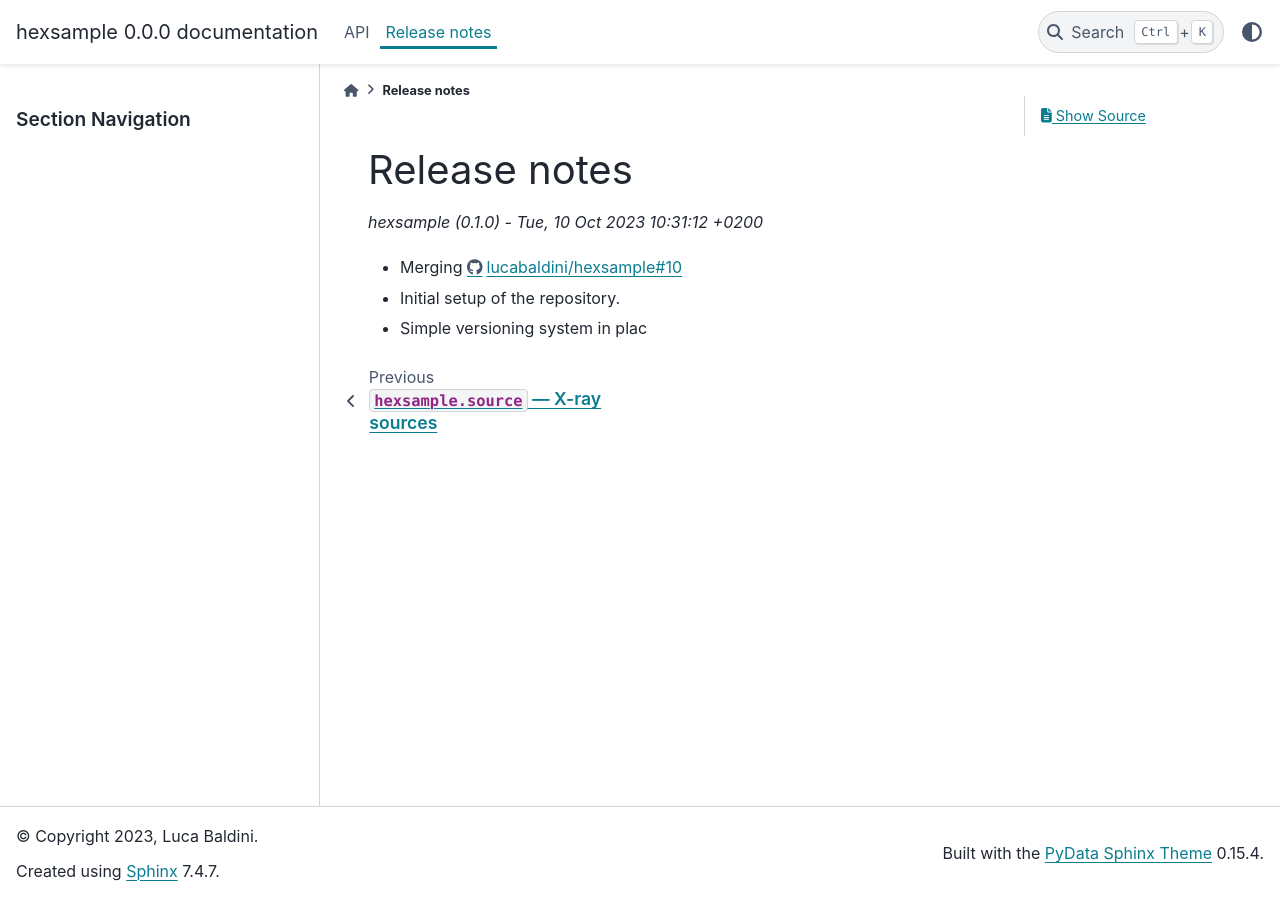
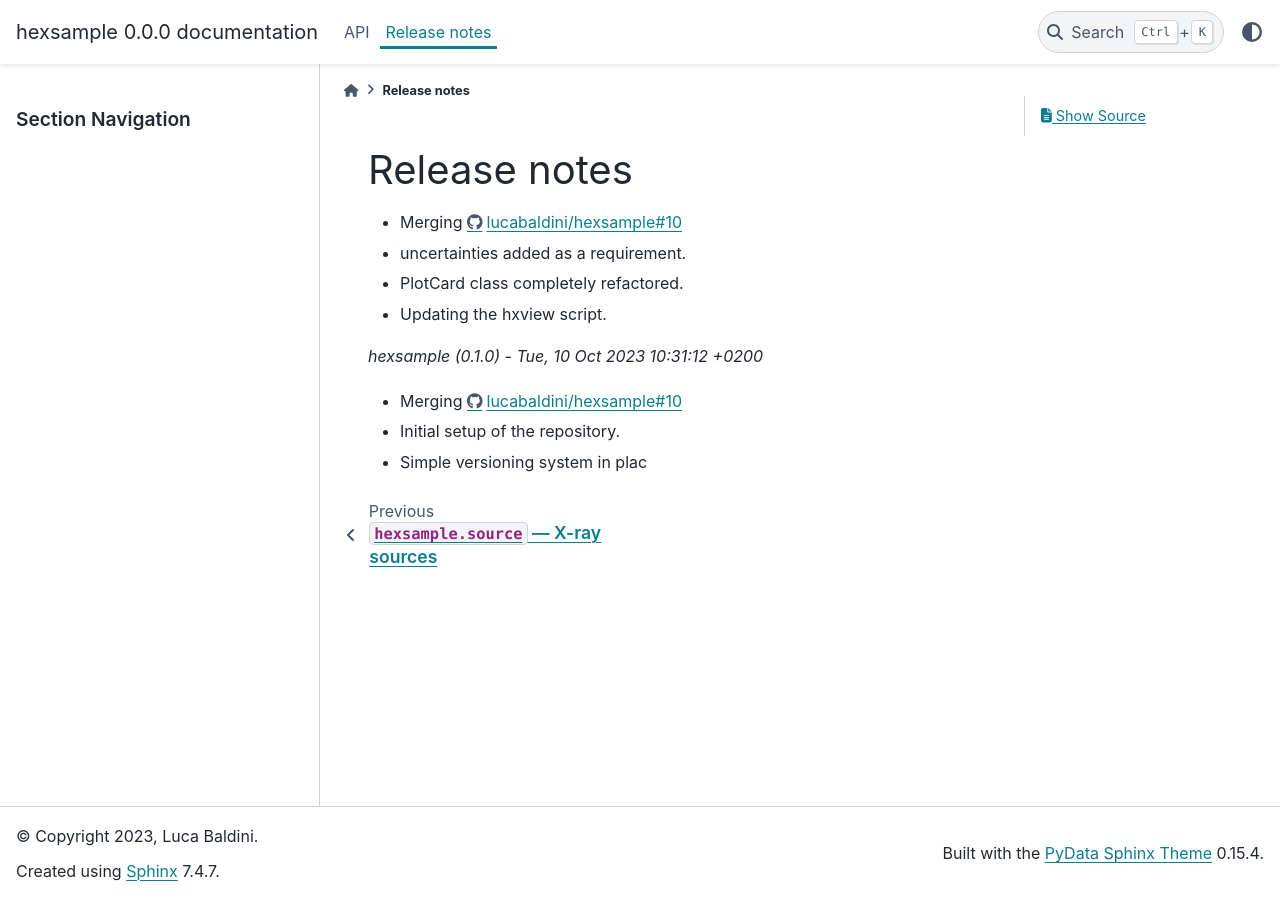
Before and after one commit to lucabaldini/hexsample, a Sphinx documentation site: the page built from docs/release.rst, in a window 1280 px wide. Built offline with Sphinx 7.4.7 and the PyData theme 0.15.4, drawn with Linux system fonts in a browser that asks for light colours; pages that are not in the unit, such as notebooks, are missing from menus.

Commit message:
Updated release notes.

```diff
--- a/docs/release.rst
+++ b/docs/release.rst
@@ -2,6 +2,12 @@
 
 Release notes
 =============
+
+
+* Merging https://github.com/lucabaldini/hexsample/pull/10
+* uncertainties added as a requirement.
+* PlotCard class completely refactored.
+* Updating the hxview script.
 
 
 *hexsample (0.1.0) - Tue, 10 Oct 2023 10:31:12 +0200*
```
